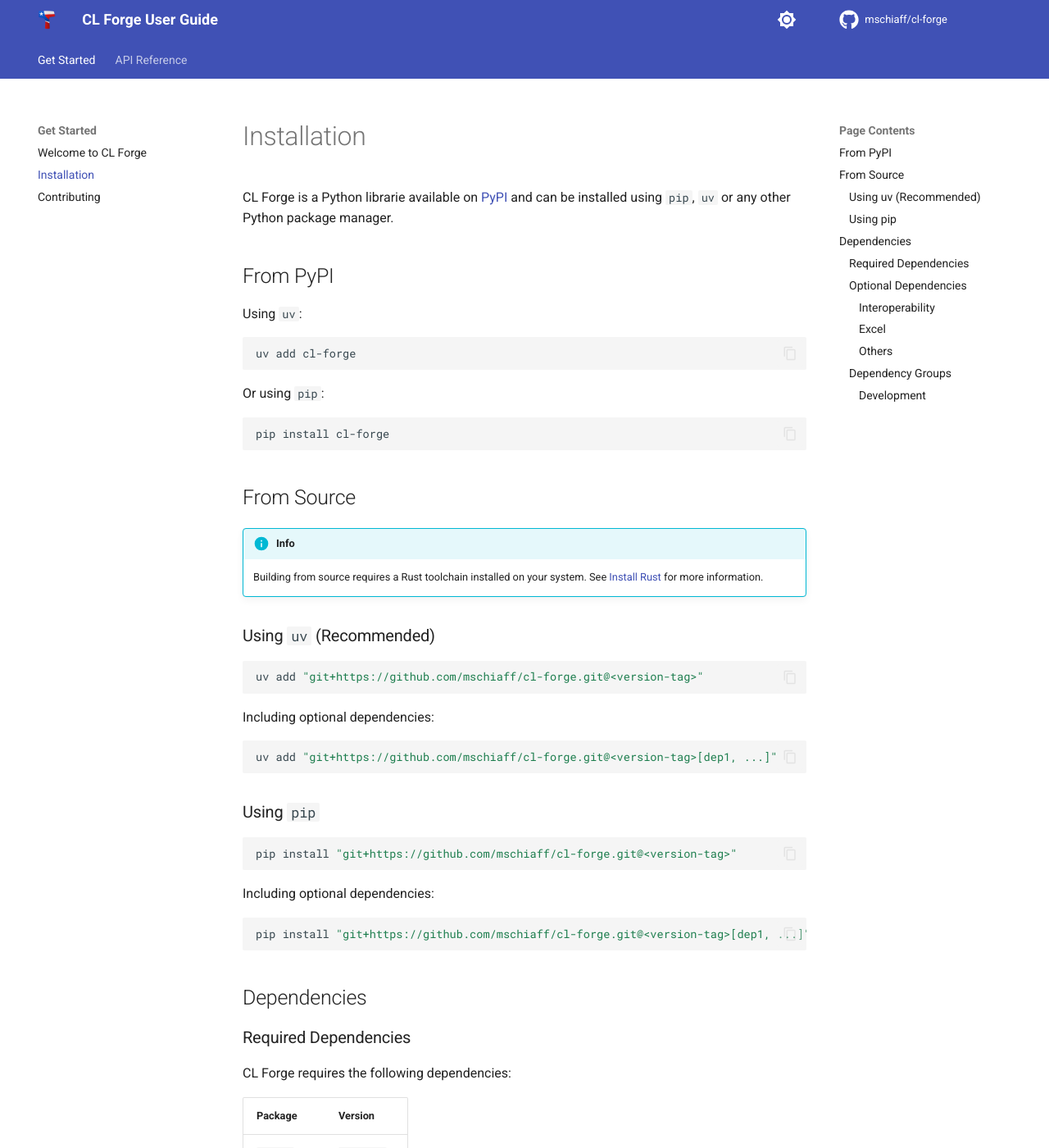
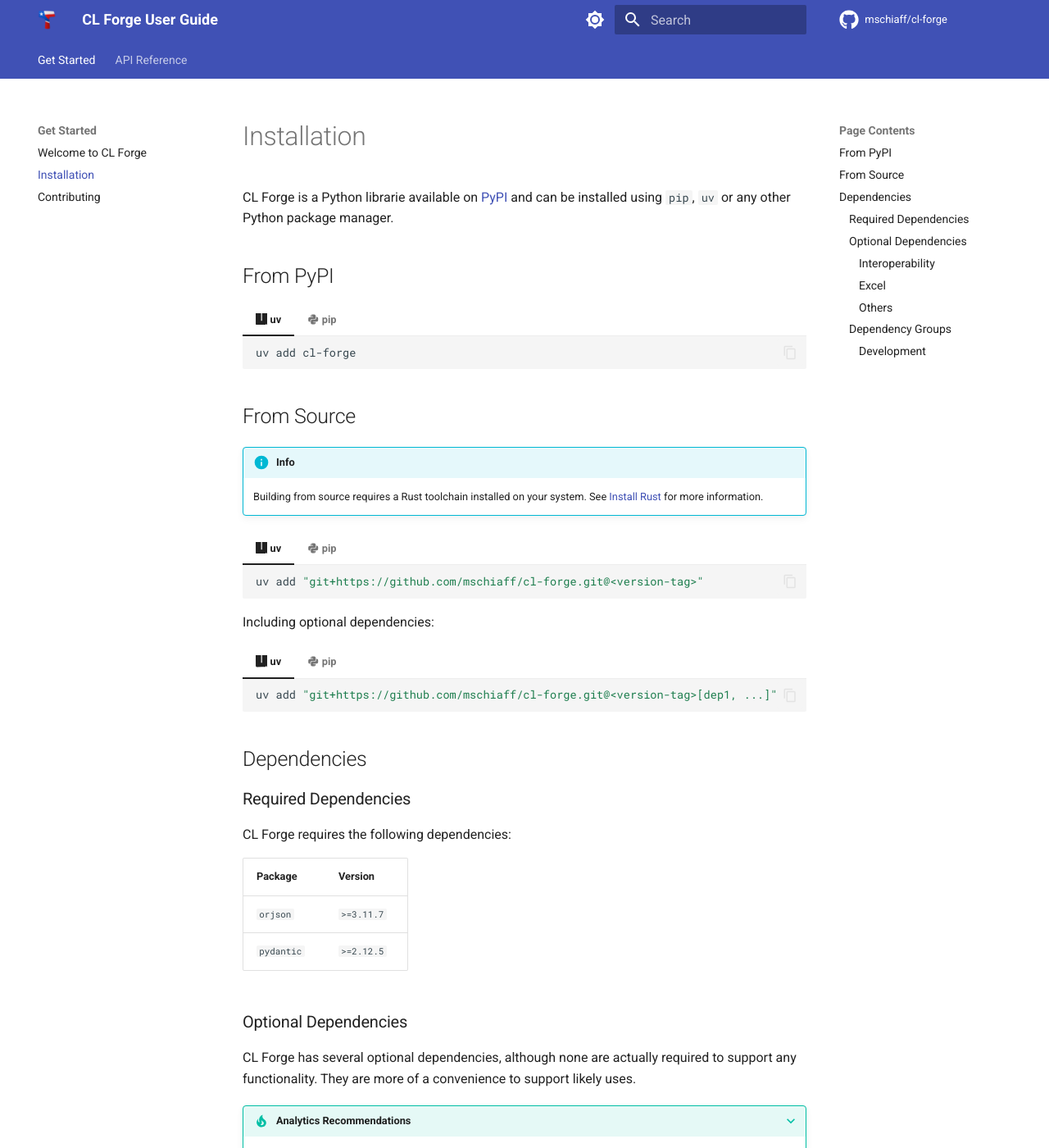
Before and after one commit to mschiaff/cl-forge, an MkDocs documentation site: the page built from docs/install.md, in a window 1280 px wide and 1400 px high. Shown: the whole window at 82% size. Built offline with MkDocs 1.6.1 and Material for MkDocs 9.7.7, drawn with Linux system fonts in a browser that asks for light colours; comment, search, counter and statistics services are not loaded.

Commit message:
📝 docs: update installation instructions and mkdocs configuration for clarity
- format shell commands for `uv` and `pip` with tabbed sections
- add tabbed navigation for improved documentation structure
- enable additional markdown extensions for better content management

````diff
--- a/docs/install.md
+++ b/docs/install.md
@@ -3,17 +3,17 @@
 
 ## From PyPI
 
-Using `uv`:
+=== ":simple-uv: uv"
 
-```shell
-uv add cl-forge
-```
+    ```shell
+    uv add cl-forge
+    ```
 
-Or using `pip`:
+=== ":material-language-python: pip"
 
-```shell
-pip install cl-forge
-```
+    ```shell
+    pip install cl-forge
+    ```
 
 ## From Source
 
@@ -22,29 +22,31 @@
     Building from source requires a Rust toolchain installed on your system. See [Install Rust](https://rust-lang.
     org/tools/install/) for more information.
 
-### Using `uv` (Recommended)
+=== ":simple-uv: uv"
 
-```shell
-uv add "git+https://github.com/mschiaff/cl-forge.git@<version-tag>"
-```
+    ```shell
+    uv add "git+https://github.com/mschiaff/cl-forge.git@<version-tag>"
+    ```
+
+=== ":material-language-python: pip"
+
+    ```shell
+    pip install "git+https://github.com/mschiaff/cl-forge.git@<version-tag>"
+    ```
 
 Including optional dependencies:
 
-```shell
-uv add "git+https://github.com/mschiaff/cl-forge.git@<version-tag>[dep1, ...]"
-```
+=== ":simple-uv: uv"
 
-### Using `pip`
+    ```shell
+    uv add "git+https://github.com/mschiaff/cl-forge.git@<version-tag>[dep1, ...]"
+    ```
 
-```shell
-pip install "git+https://github.com/mschiaff/cl-forge.git@<version-tag>"
-```
+=== ":material-language-python: pip"
 
-Including optional dependencies:
-
-```shell
-pip install "git+https://github.com/mschiaff/cl-forge.git@<version-tag>[dep1, ...]"
-```
+    ```shell
+    pip install "git+https://github.com/mschiaff/cl-forge.git@<version-tag>[dep1, ...]"
+    ```
 
 ## Dependencies
 
--- a/mkdocs.yml
+++ b/mkdocs.yml
@@ -43,6 +43,7 @@
         name: Switch to light mode
   features:
     - content.code.copy
+    - content.tabs.link
     - navigation.sections
     - navigation.tabs
     - navigation.path
@@ -51,11 +52,11 @@
     - toc.follow
 
 markdown_extensions:
+  - attr_list
   - admonition
   - toc:
       permalink: true
       title: Page Contents
-  - attr_list
   - pymdownx.extra
   - pymdownx.details
   - pymdownx.snippets
@@ -63,8 +64,18 @@
   - pymdownx.inlinehilite
   - pymdownx.highlight:
       pygments_lang_class: true
+  - pymdownx.tabbed:
+      alternate_style: true
+      slugify: !!python/object/apply:pymdownx.slugs.slugify
+        kwds:
+          case: lower
+  - pymdownx.emoji:
+      emoji_index: !!python/name:material.extensions.emoji.twemoji
+      emoji_generator: !!python/name:material.extensions.emoji.to_svg
 
 plugins:
+  - search:
+      lang: en
   - mkdocstrings:
       handlers:
         python:
@@ -84,7 +95,8 @@
             show_signature_type_parameters: true
             docstring_style: numpy
             filters: ['!^_']
-            inherited_members: true
+            show_overloads: false
             #show_source: true
             #show_root_full_path: false
+            inherited_members: true
             show_if_no_docstring: true
````
